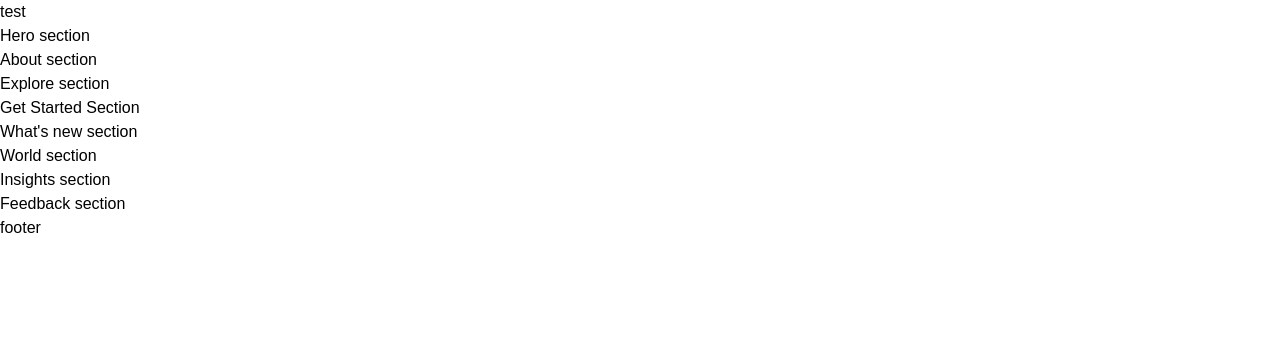
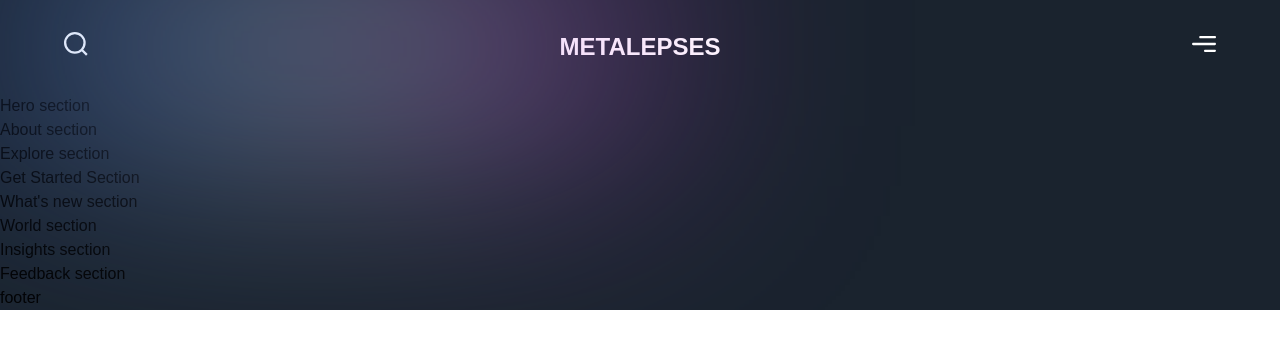
Before and after one commit to Aman710-hub/metaverse-NEXT.JS, a Next.js app: page / in a window 1280 px wide. Shown: the top 348 px of the page. Built offline with nearby package versions, Linux system fonts and the light colour scheme; a web font is replaced by a local one.

Commit message:
add: navbar

```diff
--- a/app/page.js
+++ b/app/page.js
@@ -2,7 +2,7 @@
 import { About, Explore, Feedback, GetStarted, Hero, Insights, WhatsNew, World } from '../sections';
 
 const Page = () => (
-  <div>
+  <div className='bg-primary-black overflow-hidden'>
     <Navbar />
     <Hero />
     <About />
--- a/components/Navbar.jsx
+++ b/components/Navbar.jsx
@@ -3,6 +3,30 @@
 import { motion } from "framer-motion";
 import styles from "../styles";
 import { navVariants } from "../utils/motion";
-const Navbar = () => <motion.nav>test</motion.nav>;
+const Navbar = () => (
+  <motion.nav
+    variants={navVariants}
+    initial="hidden"
+    whileInView="show"
+    className={`${styles.xPaddings} py-8  relative`}
+  >
+    <div className="absolute w-[50%] inset-0 gradient-01"></div>
+    <div className={`${styles.innerWidth} mx-auto flex justify-between gap-8 `}>
+      <img
+        src="/search.svg"
+        alt="search"
+        className="w-[24px] h-[24px] object-contain"
+      />
+      <h2 className="font-extrabold text-[24px] leading-[30px] text-white uppercase">
+        METALEPSES
+      </h2>
+      <img
+        src="/menu.svg"
+        alt="menu"
+        className="w-[24px] h-[24px] object-contain"
+      />
+    </div>
+  </motion.nav>
+);
 
 export default Navbar;
```
